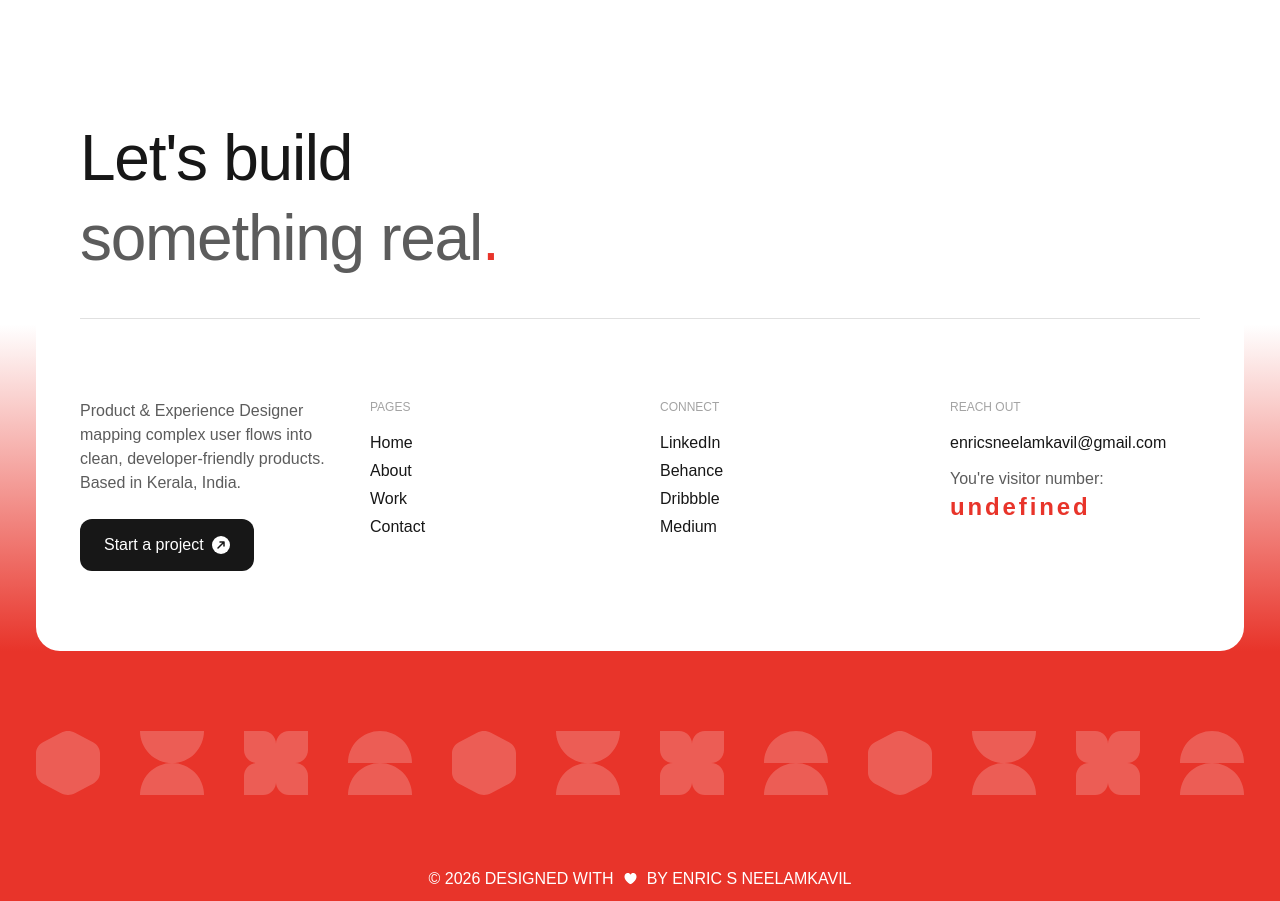
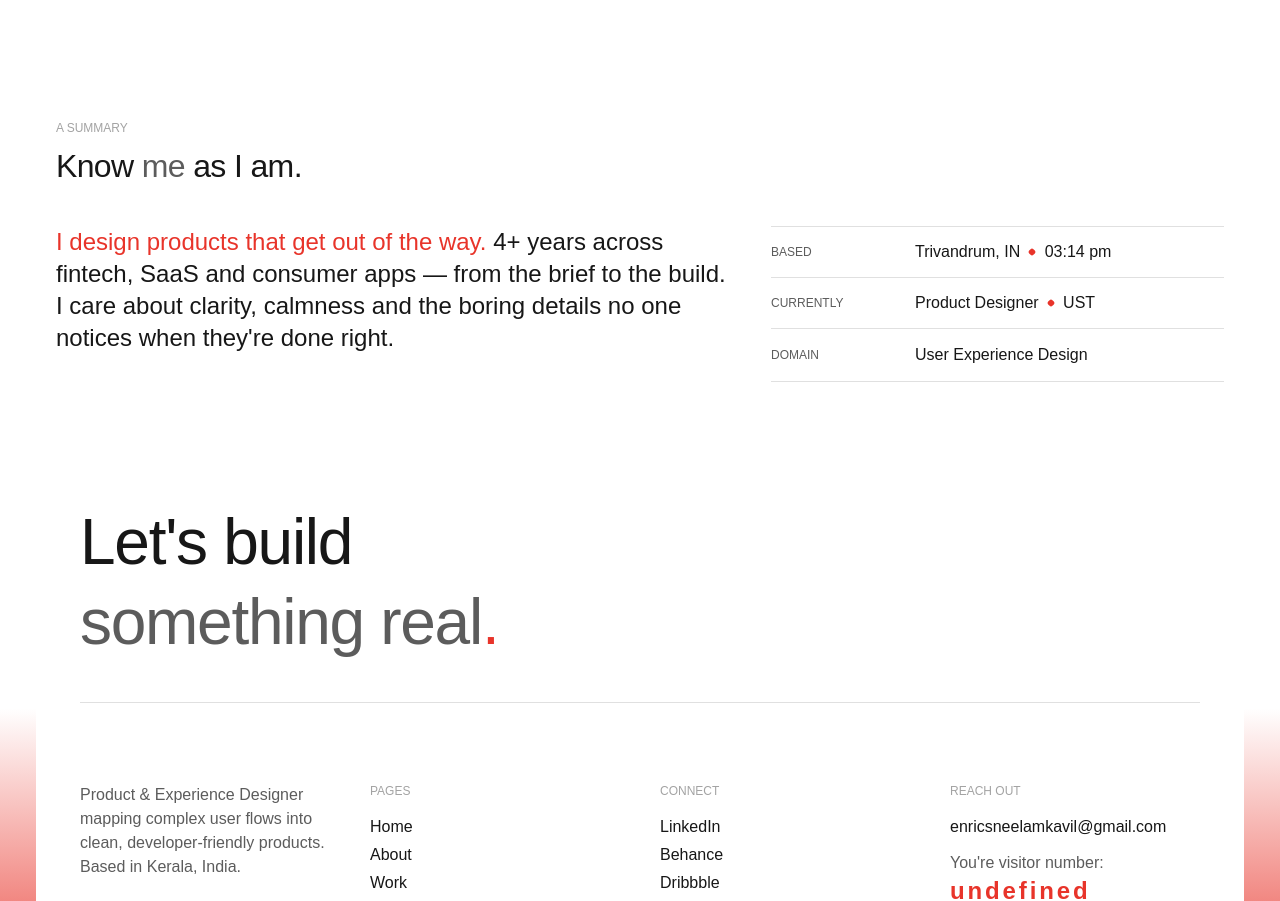
Before and after one commit to enricsneelamkavil/enric-s-neelamkavil, a Next.js app: page /about in a window 1280 px wide. Shown: the part 994-1895 px from the top of the page. Built offline with nearby package versions, Linux system fonts and the light colour scheme; no server answers; a web font is replaced by a local one.

Commit message:
feat: about description section with live IST clock

```diff
--- a/app/about/page.tsx
+++ b/app/about/page.tsx
@@ -4,12 +4,14 @@ import styled from 'styled-components'
 import { mq } from '@/styles/theme'
 import IntroSection from '@/components/about/IntroSection'
 import ProfileImage from '@/components/about/ProfileImage'
+import AboutDescription from '@/components/about/AboutDescription'
 
 export default function About() {
   return (
     <PageSections>
       <IntroSection />
       <ProfileImage />
+      <AboutDescription />
     </PageSections>
   )
 }
--- /dev/null
+++ b/components/about/AboutDescription.tsx
@@ -0,0 +1,206 @@
+'use client'
+
+import { useState, useEffect } from 'react'
+import styled from 'styled-components'
+import { mq } from '@/styles/theme'
+import SectionLabel from '@/components/shared/SectionLabel'
+import SectionHeader from '@/components/shared/SectionHeader'
+import DiamondBullet from '@/components/shared/DiamondBullet'
+
+// ─── IST clock ───────────────────────────────────────────────────────────────
+
+const getISTTime = () =>
+  new Date().toLocaleTimeString('en-IN', {
+    timeZone: 'Asia/Kolkata',
+    hour: '2-digit',
+    minute: '2-digit',
+    hour12: true,
+  })
+
+// ─── Component ───────────────────────────────────────────────────────────────
+
+const AboutDescription = () => {
+  const [istTime, setIstTime] = useState('')
+
+  useEffect(() => {
+    setIstTime(getISTTime())
+    const id = setInterval(() => setIstTime(getISTTime()), 60_000)
+    return () => clearInterval(id)
+  }, [])
+
+  return (
+    <Section>
+      <TitleBlock>
+        <SectionLabel>A SUMMARY</SectionLabel>
+        <SectionHeader before="Know " muted="me " after="as I am." />
+      </TitleBlock>
+
+      <ContentRow>
+        <BioColumn>
+          <BioParagraph>
+            <Highlight>I design products that get out of the way.</Highlight>
+            {' '}4+ years across fintech, SaaS and consumer apps — from the brief to
+            the build. I care about clarity, calmness and the boring details no one
+            notices when they&apos;re done right.{' '}
+          </BioParagraph>
+        </BioColumn>
+
+        <HighlightsTable>
+          <HighlightRow $py={13}>
+            <RowLabel>BASED</RowLabel>
+            <RowValue>
+              <ValueLight>Trivandrum, IN</ValueLight>
+              <DiamondBullet size={6} />
+              <ValueRegular>{istTime}</ValueRegular>
+            </RowValue>
+          </HighlightRow>
+
+          <HighlightRow $py={13}>
+            <RowLabel>CURRENTLY</RowLabel>
+            <RowValue>
+              <ValueLight>Product Designer</ValueLight>
+              <DiamondBullet size={6} />
+              <ValueRegular>UST</ValueRegular>
+            </RowValue>
+          </HighlightRow>
+
+          <HighlightRow $py={14} $last>
+            <RowLabel>DOMAIN</RowLabel>
+            <RowValue>
+              <ValueLight>User Experience Design</ValueLight>
+            </RowValue>
+          </HighlightRow>
+        </HighlightsTable>
+      </ContentRow>
+    </Section>
+  )
+}
+
+// ─── Styles ──────────────────────────────────────────────────────────────────
+
+const Section = styled.section`
+  display: flex;
+  flex-direction: column;
+  gap: ${({ theme }) => theme.spacing[10]};
+  width: 100%;
+  max-width: ${({ theme }) => theme.layout.maxWidth};
+
+  ${mq.tabletDown} {
+    max-width: none;
+    padding: 0 24px;
+  }
+`
+
+const TitleBlock = styled.div`
+  display: flex;
+  flex-direction: column;
+  gap: ${({ theme }) => theme.spacing[2]};
+`
+
+const ContentRow = styled.div`
+  display: flex;
+  align-items: flex-start;
+  gap: ${({ theme }) => theme.spacing[10]};
+
+  ${mq.mobile} {
+    flex-direction: column;
+    gap: ${({ theme }) => theme.spacing[8]};
+  }
+`
+
+// ── Bio ───────────────────────────────────────────────────────────────────────
+
+const BioColumn = styled.div`
+  flex: 1;
+  min-width: 0;
+`
+
+const BioParagraph = styled.p`
+  margin: 0;
+  font-family: ${({ theme }) => theme.fonts.sans};
+  font-weight: ${({ theme }) => theme.fontWeights.light};
+  font-size: ${({ theme }) => theme.fontSizes.md};
+  line-height: ${({ theme }) => theme.lineHeights.relaxed};
+  color: ${({ theme }) => theme.colors.text.primary};
+
+  ${mq.tablet} {
+    font-size: ${({ theme }) => theme.fontSizes.sm};
+    line-height: ${({ theme }) => theme.lineHeights.normal};
+  }
+
+  ${mq.mobile} {
+    font-size: ${({ theme }) => theme.fontSizes.sm};
+    line-height: ${({ theme }) => theme.lineHeights.normal};
+  }
+`
+
+const Highlight = styled.span`
+  color: ${({ theme }) => theme.colors.text.highlight};
+`
+
+// ── Highlights table ──────────────────────────────────────────────────────────
+
+const HighlightsTable = styled.div`
+  width: 453px;
+  flex-shrink: 0;
+
+  ${mq.tablet} {
+    width: 360px;
+  }
+
+  ${mq.mobile} {
+    width: 100%;
+  }
+`
+
+interface HighlightRowProps {
+  $py: number
+  $last?: boolean
+}
+
+const HighlightRow = styled.div<HighlightRowProps>`
+  display: flex;
+  align-items: center;
+  gap: ${({ theme }) => theme.spacing[6]};
+  padding: ${({ $py }) => $py}px 0;
+  border-top: 1px solid ${({ theme }) => theme.colors.border.tertiary};
+  ${({ $last, theme }) =>
+    $last && `border-bottom: 1px solid ${theme.colors.border.tertiary};`}
+`
+
+const RowLabel = styled.span`
+  flex-shrink: 0;
+  width: 120px;
+  font-family: ${({ theme }) => theme.fonts.sans};
+  font-weight: ${({ theme }) => theme.fontWeights.regular};
+  font-size: ${({ theme }) => theme.fontSizes.xs};
+  line-height: ${({ theme }) => theme.lineHeights.tight};
+  color: ${({ theme }) => theme.colors.text.secondary};
+  text-transform: uppercase;
+`
+
+const RowValue = styled.div`
+  display: flex;
+  align-items: center;
+  gap: ${({ theme }) => theme.spacing[2]};
+  flex: 1;
+  min-width: 0;
+`
+
+const ValueLight = styled.span`
+  font-family: ${({ theme }) => theme.fonts.notch};
+  font-weight: ${({ theme }) => theme.fontWeights.light};
+  font-size: ${({ theme }) => theme.fontSizes.sm};
+  line-height: ${({ theme }) => theme.lineHeights.normal};
+  color: ${({ theme }) => theme.colors.text.primary};
+`
+
+const ValueRegular = styled.span`
+  font-family: ${({ theme }) => theme.fonts.notch};
+  font-weight: ${({ theme }) => theme.fontWeights.regular};
+  font-size: ${({ theme }) => theme.fontSizes.sm};
+  line-height: ${({ theme }) => theme.lineHeights.normal};
+  color: ${({ theme }) => theme.colors.text.primary};
+`
+
+export default AboutDescription
```
